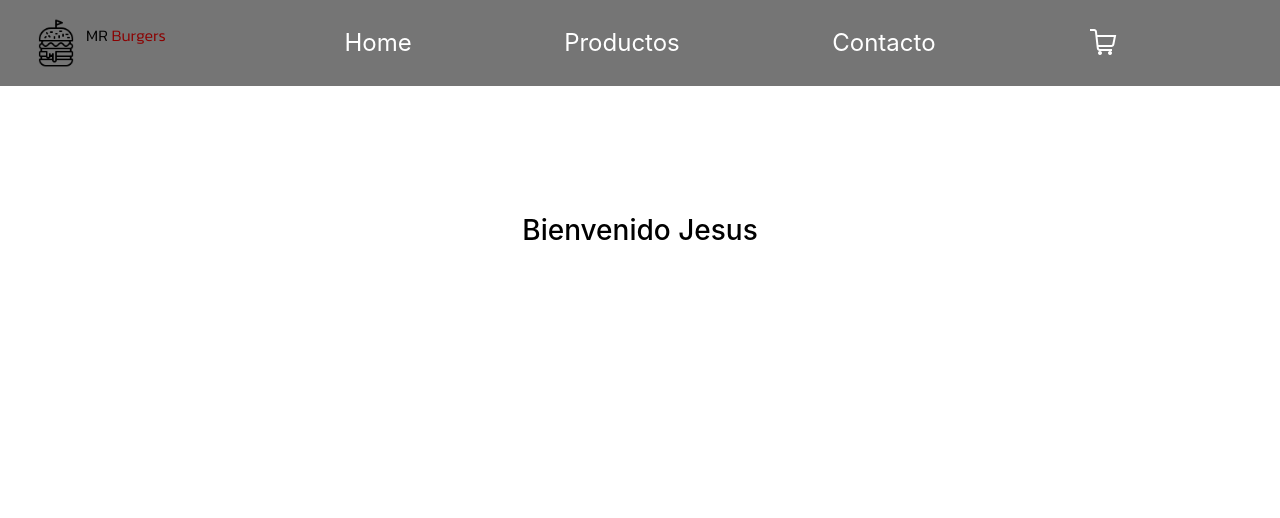
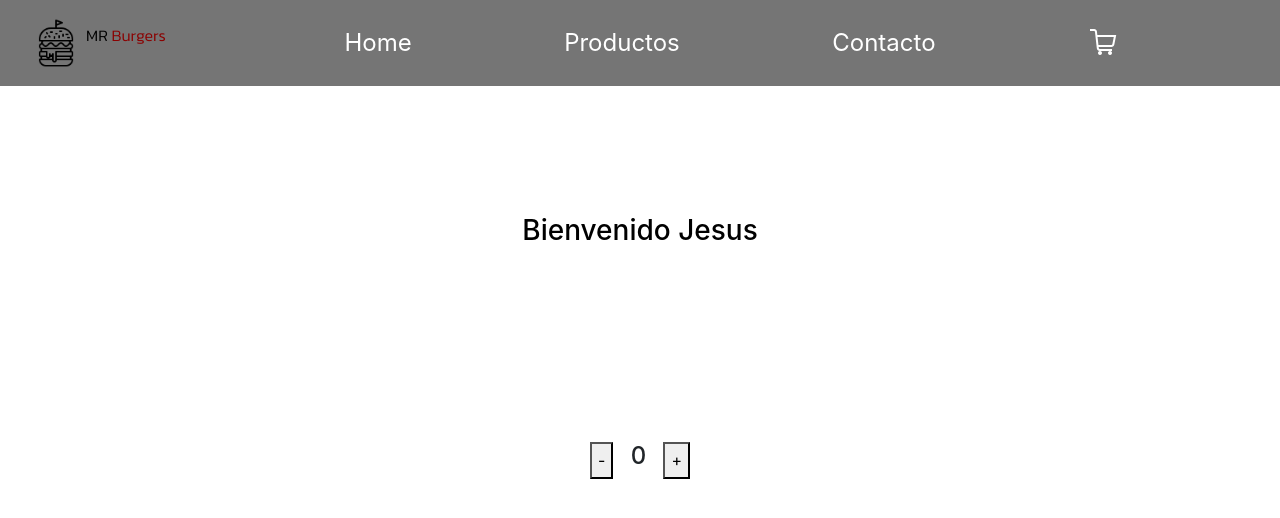
Before and after one commit to MRoccazzella/Curso-React, a React (Create React App) app: page / in a window 1280 px wide. Shown: the top 518 px of the page. Built offline with nearby package versions, Linux system fonts and the light colour scheme.

Commit message:
desafio botonera

```diff
--- a/src/App.css
+++ b/src/App.css
@@ -44,10 +44,13 @@
 }
 .div-saludo{
   width: 80vw;
-  height: 40vh;
+  height: 100px;
   margin: 10vw;
 }
 .div-saludo h3{
   color: black;
-  height: auto;
+  height: 100px;
 }
+.contenedor-botonero{
+  width: 50px;
+}
--- a/src/App.js
+++ b/src/App.js
@@ -1,12 +1,29 @@
 import './App.css';
 import NavBar from './components/NavBar';
 import ItemListContainer from './components/ItemListContainer';
+import Botonero from './components/Botonero';
+import { useState} from 'react';
 
 function App() {
+  const [numero, setNumero] = useState(0)
+  const incrementar = (e) => {
+    e.preventDefault()
+    setNumero(numero + 1)
+  }
+  const decrementar = (e) => {
+    e.preventDefault()
+    setNumero(numero - 1)
+  }
   return (
   <>
     <NavBar/>
     <ItemListContainer saludoNombre = "Jesus"/>
+    <div className='d-flex justify-content-center'>
+      <button className='botonera' onClick={decrementar}> - </button>
+      <Botonero numero = {numero} />
+      <button className='botonera' onClick={incrementar}> + </button>
+    </div>
+
   </>
 
   );
--- /dev/null
+++ b/src/components/Botonero.jsx
@@ -0,0 +1,11 @@
+
+
+const Botonero = ({numero}) => {
+  return (
+    <div className="contenedor-botonero d-flex justify-content-center">
+        <h4>{numero}</h4>
+    </div>
+  )
+}
+
+export default Botonero;
--- a/src/components/ItemListContainer.jsx
+++ b/src/components/ItemListContainer.jsx
@@ -1,9 +1,9 @@
 
 
-export const ItemListContainer = (props) => {
+export const ItemListContainer = ({saludoNombre}) => {
   return (
     <div className="div-saludo d-flex justify-content-center">
-        <h3 >Bienvenido {props.saludoNombre} </h3>
+        <h3 >Bienvenido {saludoNombre} </h3>
     </div>
   )
 }
```
